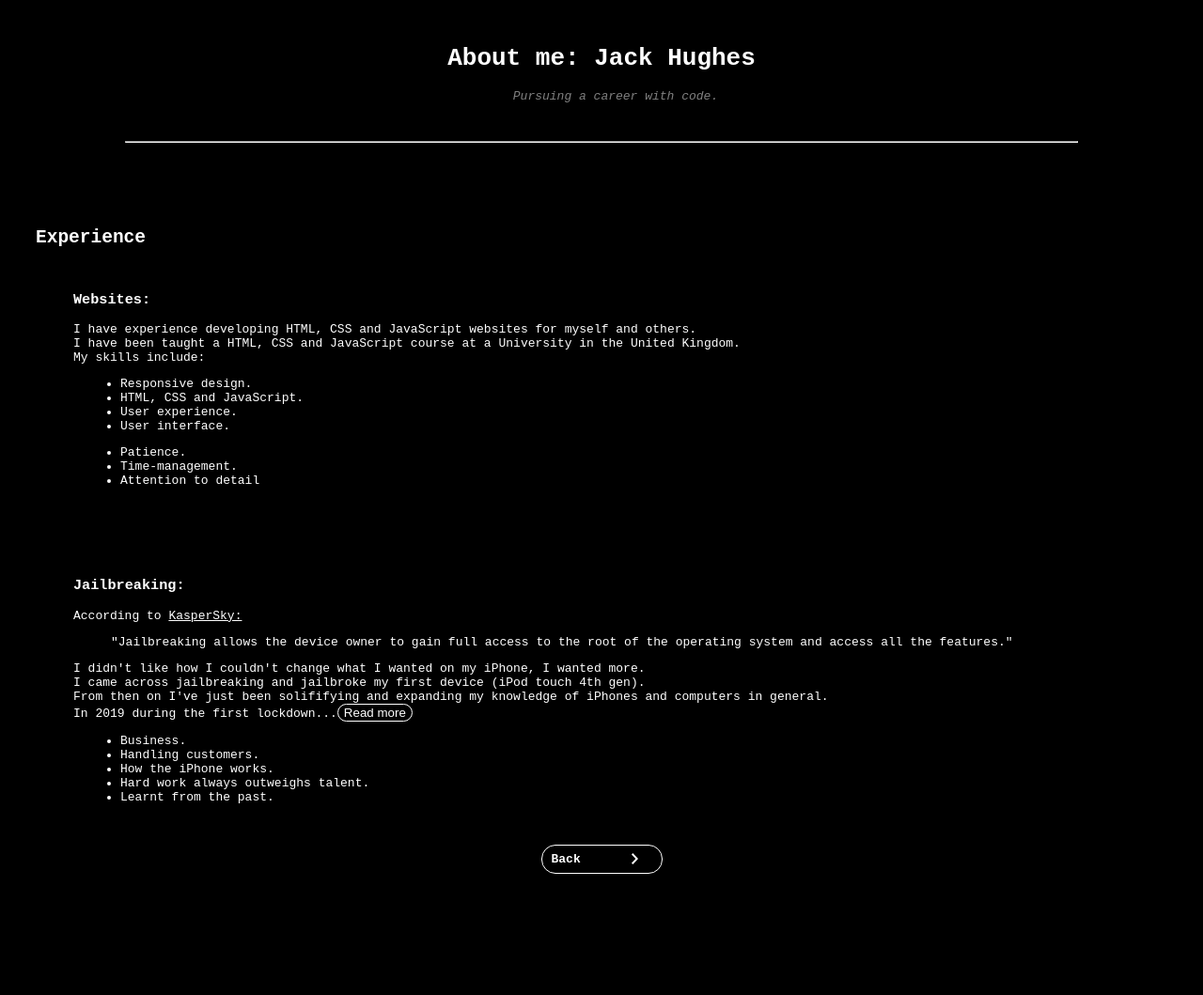
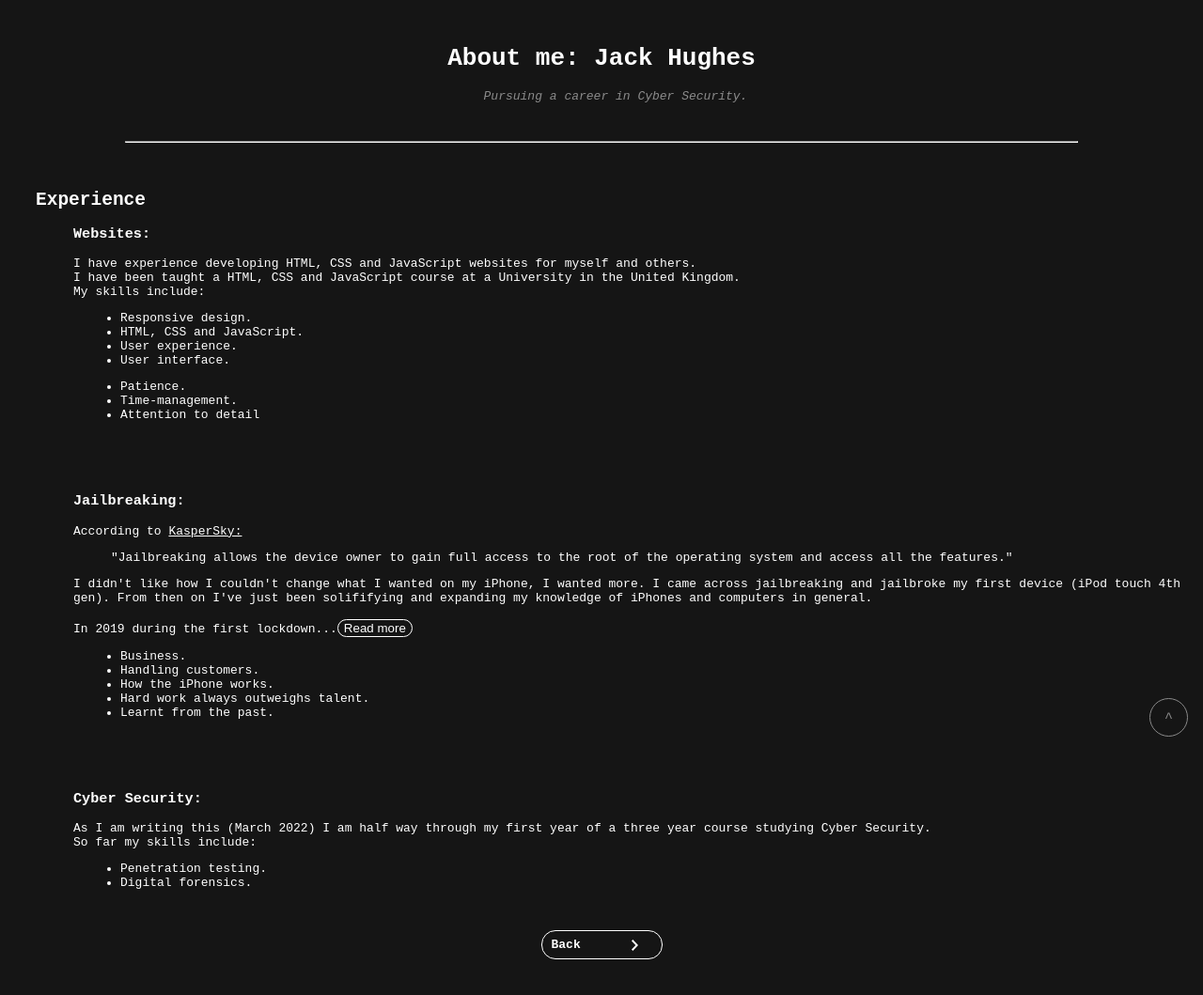
Before and after one commit to JackHughes03/JackHughes.github.io, a plain HTML site: page pages/aboutme.html in a window 1280 px wide. Shown: the whole page at 94% size. Before the commit the page ends 968 px from the top, so only its background shows below. Drawn offline with Linux system fonts and the light colour scheme.

Commit message:
Added all files and updated code

```diff
--- a/pages/aboutme.html
+++ b/pages/aboutme.html
@@ -8,7 +8,7 @@
 </head>
 <body>
 	<h1>About me: Jack Hughes</h1>
-	<p id="sim">Pursuing a career with code.</p>
+	<p id="sim">Pursuing a career in Cyber Security.</p>
 	<hr>
 
 	<h2>Experience</h2>
@@ -28,11 +28,11 @@
 		<li>Attention to detail</li>
 	</ul>
 
-	<h3>Jailbreaking:</h3>
+	<h3 class="h3title">Jailbreaking:</h3>
 	<p class="aboutmep">According to <a href="https://www.kaspersky.com/resource-center/definitions/what-is-jailbreaking">KasperSky:</a></p>
 	<blockquote id="quote">"Jailbreaking allows the device owner to gain full access to the root of the operating system and access all the features."</blockquote>
 
-	<p class="aboutmep">I didn't like how I couldn't change what I wanted on my iPhone, I wanted more.<br>I came across jailbreaking and jailbroke my first device (iPod touch 4th gen).<br>From then on I've just been solififying and expanding my knowledge of iPhones and computers in general.<br>In 2019 during the first lockdown<span id="readmore">...</span><span id="more">I started to get tired of just using the jailbreak and addons that come with it so I decided to look into icon creating.<br>The first time I deployed my own 'theme' onto my iDevice I was rushed with an excitement and freedom.<br>Although this wasn't enough, I wanted more.<br>I then looked into creating the 'tweaks', also known as 'addons' and realised that they required Objective-C code.<br>During the next year or so, I released a series paid and free 'tweaks' in a developer name.<br>Although my Objective-C still isn't great, I learnt so many important lessons:</span><button onclick="myFunction()" id="but">Read more</button></p>
+	<p class="aboutmep">I didn't like how I couldn't change what I wanted on my iPhone, I wanted more. I came across jailbreaking and jailbroke my first device (iPod touch 4th gen). From then on I've just been solififying and expanding my knowledge of iPhones and computers in general.<br><br>In 2019 during the first lockdown<span id="readmore">...</span><span id="more">I started to get tired of just using the jailbreak and addons that come with it so I decided to look into icon creating.<br><br>The first time I deployed my own 'theme' onto my iDevice I was rushed with an excitement and freedom. Although this wasn't enough, I wanted more.<br><br>I then looked into creating the 'tweaks', also known as 'addons' and realised that they required Objective-C code. During the next year or so, I released a series paid and free 'tweaks' in a developer name. Although my Objective-C still isn't great, I learnt so many important lessons.</span><button onclick="myFunction()" id="but">Read more</button></p>
 
 	<ul class="aboutmeul">
 		<li>Business.</li>
@@ -42,10 +42,20 @@
 		<li>Learnt from the past.</li>
 	</ul>
 
+	<h3 class="h3title">Cyber Security:</h3>
+	<p class="aboutmep">As I am writing this (March 2022) I am half way through my first year of a three year course studying Cyber Security.<br>So far my skills include: </p>
+
+	<ul class="aboutmeul">
+		<li>Penetration testing.</li>
+		<li>Digital forensics.</li>
+	</ul>
+
 	<div id="initialbuttons">
 		<a class="buttons" href="../index.html">Back</a>
 	</div>
 
+	<a class="totop" href="#">^</a>
+
 	<script src="../scripts/index.js"></script>
 </body>
 </html>
--- a/styles/style.css
+++ b/styles/style.css
@@ -1,8 +1,13 @@
+html {
+	scroll-behavior: smooth;
+}
+
 body {
-	background-color: black;
+	background-color: rgb(21, 21, 21);
 	font-family: monospace;
 	text-align: center;
 	color: white;
+	scroll-behavior: smooth;
 
 /*
 	background: linear-gradient(-45deg, darkmagenta, darkcyan);
@@ -32,12 +37,24 @@ h1 {
 h2 {
 	text-align: left;
 	padding-left: 30px;
+}
+
+.codeh2 {
 	padding-top: 50px;
+}
+
+.codeul {
+	padding-left: 70px;
+}
+
+.h3title {
+	text-align: left;
+	padding-top: 60px;
+	padding-left: 70px;
 }
 
 h3 {
 	text-align: left;
-	padding-top: 30px;
 	padding-left: 70px;
 }
 
@@ -52,10 +69,6 @@ a:visited {
 #quote {
 	text-align: left;
 	padding-left: 70px;
-}
-
-#downul {
-	padding-bottom: 50px;
 }
 
 .aboutmep {
@@ -83,7 +96,7 @@ p {
 
 hr {
 	margin-top: 40px;
-	margin-bottom: 40px;
+	margin-bottom: 50px;
 	width: 80%;
 }
 
@@ -109,22 +122,18 @@ hr {
 	text-align: left;
 	padding-left: 10px;
 	background-color: none;
+	cursor: pointer;
 
-	cursor: pointer;
-	box-shadow: inset 0 0 0 0 gray;
+	box-shadow: inset 0 0 0 0 white;
 	-webkit-transition: ease-out 1000ms;
 	-moz-transition: ease-out 1000ms;
-	transition: ease-out 1000ms;
+	transition: ease-out 600ms;
 }
 
 .buttons:hover {
-	box-shadow: inset 400px 0 0 0 gray;
+	color: black;
+	box-shadow: inset 400px 0 0 0 white;
 }
-
-.buttons:active {
-	box-shadow: inset 400px 0 0 0 black;
-}
-
 
 #more {
 	display: none;
@@ -141,3 +150,24 @@ hr {
 	cursor: pointer;
 
 }
+
+.totop {
+	text-decoration: none;
+	font-size: 15px;
+	border-radius: 50px;
+	border: white 1px solid;
+	color: white;
+	padding: 12px 15px;
+	position: fixed;
+	bottom: 1rem;
+	right: 1rem;
+	height: 15px;
+	transition: 190ms;
+	opacity: 0.5;
+}
+
+.totop:hover {
+	background-color: black;
+	padding: 17px 20px;
+	opacity: 1;
+}
```
Also changed, not shown: index.html (+1 -1 lines), pages/code.html (+16 -14 lines), pages/contact.html (added, +21 -0 lines).
